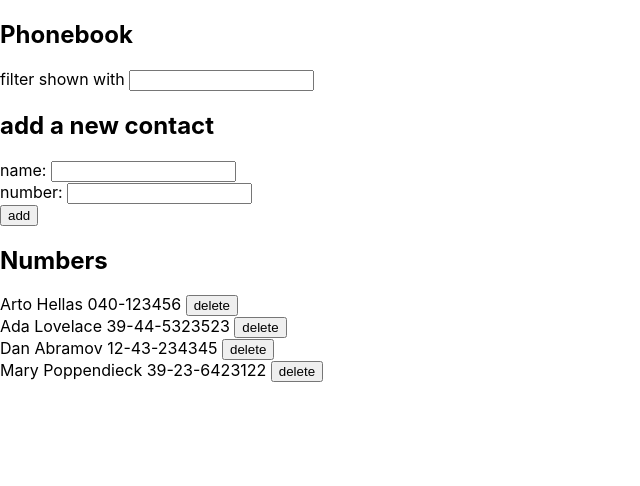
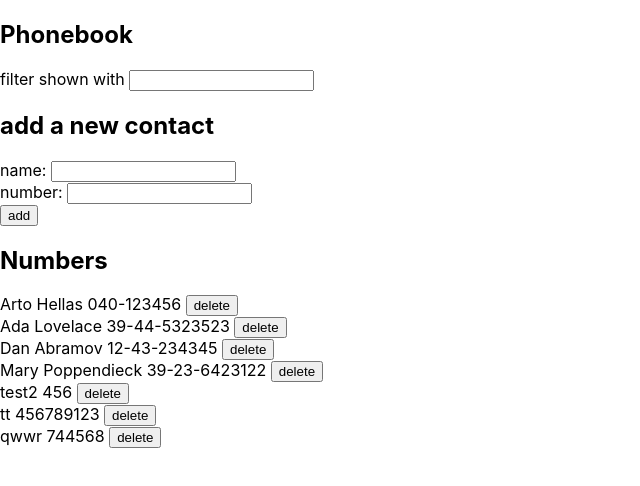
Before and after one commit to NotPerr/FullStack_Submission, a React (Create React App) app in the folder part2/phonebook/: page / in a window 1280 px wide. Shown: the top 486 px of the page, without its empty margins (0-640 px from the left). Built offline with nearby package versions, Linux system fonts and the light colour scheme; data requests are answered from the project's data file.

Commit message:
exercise 2.15 complete

```diff
--- a/part2/phonebook/db.json
+++ b/part2/phonebook/db.json
@@ -19,6 +19,21 @@
       "name": "Mary Poppendieck",
       "number": "39-23-6423122",
       "id": 4
+    },
+    {
+      "name": "test2",
+      "number": "456",
+      "id": 6
+    },
+    {
+      "name": "tt",
+      "number": "456789123",
+      "id": 7
+    },
+    {
+      "name": "qwwr",
+      "number": "744568",
+      "id": 8
     }
   ]
 }
--- a/part2/phonebook/src/App.js
+++ b/part2/phonebook/src/App.js
@@ -76,27 +76,54 @@ const App = () => {
       bookService
         .create(newContact)
         .then(response => {
-          setPersons(persons.concat(newContact))
+          bookService
+            .getAll()
+            .then(response => {
+              console.log('promise fulfilled')
+              setPersons(response.data)
+            })
           setNewName('')
           setNewNumber('')
         })
 
     }else {
-      alert(`${newName} is already added to phonebook`)
+      // alert(`${newName} is already added to phonebook`)
+      const newContact = {
+        name: newName,
+        number: newNumber
+      }
+      if(window.confirm(`${newName} is already added to phonebook, replace the old number with a new one?`))
+      {
+        console.log('replace!')
+        const id = persons.findIndex((p) => p.name === newName)
+        bookService
+          .update(id+1,newContact)
+          .then(response => {
+            console.log(response)
+            setPersons(persons.map(p => p.id !== id+1 ? p : response.data))
+          })
+      }else {
+        console.log('dont replace')
+      }
     }
   }
 //--------------- remove contact ---------------
 const removeContactAt = id => {
-  const target = showPhoneBook.find(p => p.id === id)
-  const num = id
+  // const target = showPhoneBook.find(p => p.id === id)
   if(window.confirm('Do you really want to delete?')) {
       bookService
           .remove(id)
           .then((response) => {
-            {
-              console.log('delete!')
-
-            }
+           {
+             console.log('delete!')
+            //  setPersons(persons.map(p => p.id !== response.data.id))
+            bookService
+              .getAll()
+              .then(response => {
+                console.log('promise fulfilled')
+                setPersons(response.data)
+              })
+           }
           }
 
           )
@@ -114,13 +141,7 @@ const removeContactAt = id => {
       />
       <h2>Numbers</h2>
       <Persons showPhoneBook={showPhoneBook} removeContact={removeContactAt}/>
-      {/* {showPhoneBook.map(person =>
-        return (
-          <>
-            <Persons person={{person}}/>
-          </>
-        )
-      )} */}
+
     </div>
   )
 }
--- a/part2/phonebook/src/services/persons.js
+++ b/part2/phonebook/src/services/persons.js
@@ -13,4 +13,8 @@ const remove = id => {
     return axios.delete(`http://localhost:3001/persons/${id}`)
 }
 
-export default {getAll,create,remove}
+const update = (id,newContact) => {
+    return axios.put(`http://localhost:3001/persons/${id}`,newContact)
+}
+
+export default {getAll,create,remove,update}
```
